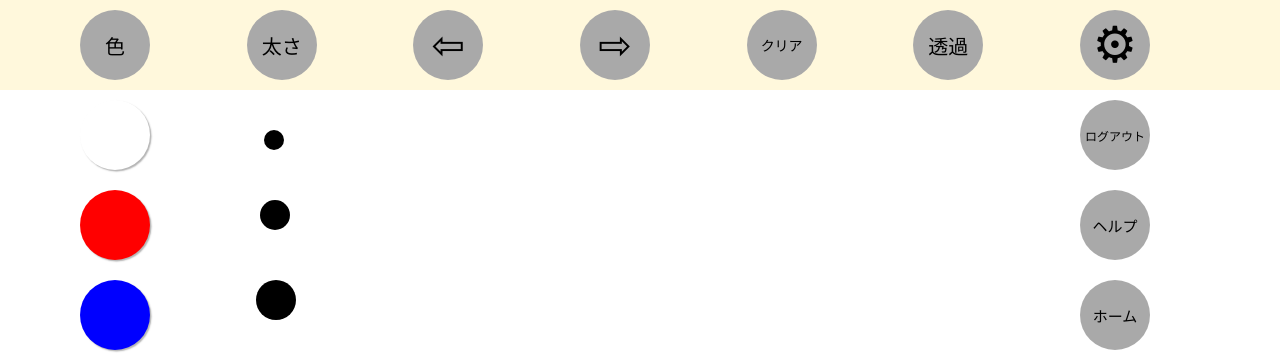
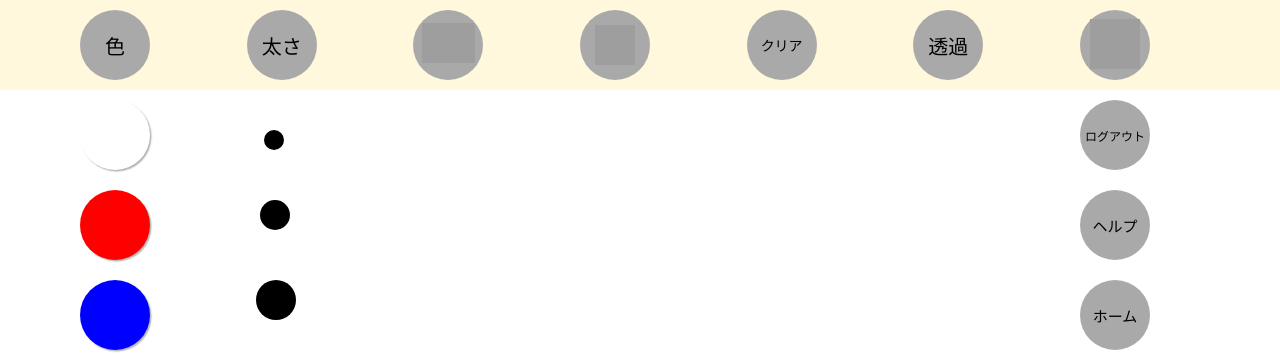
Before and after one commit to i078ff/hand_draw, a Flask app: template app/templates/index2.html in a window 1280 px wide. Shown: the top 356 px of the page. Run offline with Flask 2, Linux system fonts and the light colour scheme; the template is opened without the code that fills it, so the values that code supplies are empty; grey boxes are pictures that could not be loaded.

Commit message:
矢印のボタンと設定のボタンの中を画像に変更

```diff
--- a/app/static/style/stylesheet.css
+++ b/app/static/style/stylesheet.css
@@ -11,6 +11,7 @@ body {
     padding-right:50px;
     margin: 0;
 }
+
 
 button{
     font-size: 20px;
@@ -37,12 +38,14 @@ button{
 .menu-back button{
     font-size:  40px;
     border:none;
+    padding-top: 6px;
 
 }
 
 .menu-forward button{
     font-size:40px;
     border:none;
+    padding-top: 10px;
 
 }
 
@@ -58,8 +61,9 @@ button{
 
 .menu-setting button{
     font-size:50px;
-    padding:6px 3px;
+    padding:9px 3px;
     border:none;
+
 
 }
 
--- a/app/templates/index2.html
+++ b/app/templates/index2.html
@@ -37,12 +37,12 @@
             </div>
             <div class="menu-back">
                 <button>
-                    ⇦
+                    <img src="../static/img/left.png"　width="40px"; height="40px";>
                 </button>
             </div>
             <div class="menu-forward">
                 <button>
-                    ⇨
+                    <img src="../static/img/right.png" width="40px"; height="40px";>
                 </button>
             </div>
             <div class="menu-clear">
@@ -59,7 +59,7 @@
 
             <div class="menu-setting">
                 <button class="button-setting">
-                    ⚙
+                    <img src="../static/img/haguruma.png" width="50px"; height="50px";>
                 </button>
                 <div class="button-setting-hide">
                     <div class="logout"><button>ログアウト</button></div>
```
